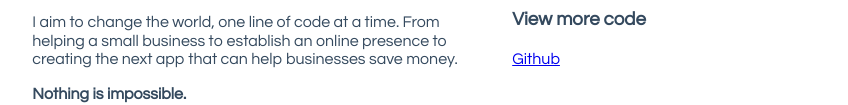
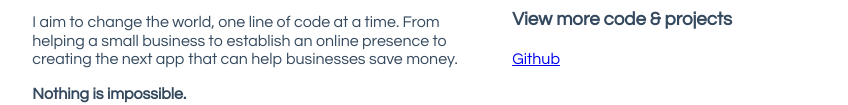
Before and after one commit to apolloinfinity/apolloinfinity.github.io, a plain HTML site: page index.html in a window 1280 px wide. Shown: the part 392-497 px from the top of the page, without its empty margins (147-995 px from the left). Drawn offline with Linux system fonts and the light colour scheme.

Commit message:
Fixed some typos

```diff
--- a/index.html
+++ b/index.html
@@ -48,7 +48,7 @@
                 <li><a href="projects/commerce/">Commerce Theme</a></li>
             </ul>
             <br>
-            <h3>View more code</h3>
+            <h3>View more code &amp; projects</h3>
             <a href="https://github.com/apolloinfinity">Github</a>
         </div>
     </div>
```
